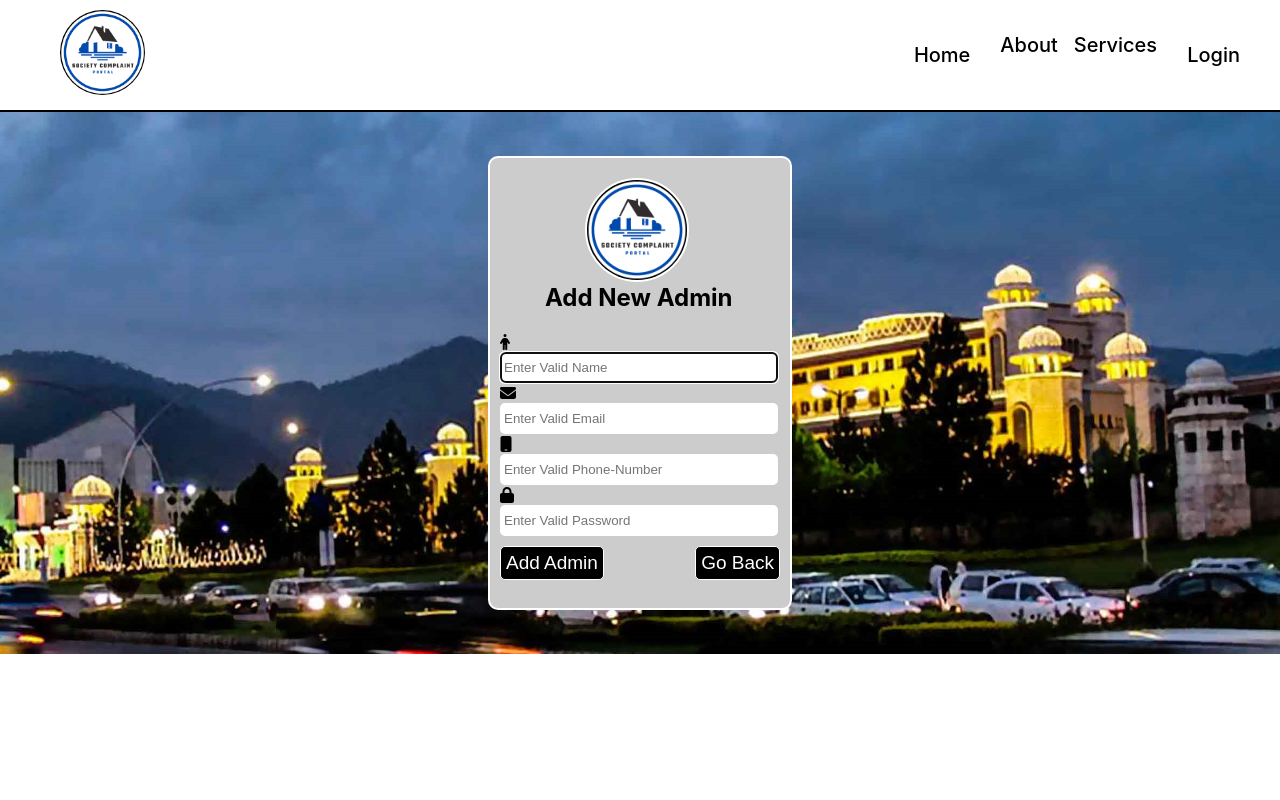
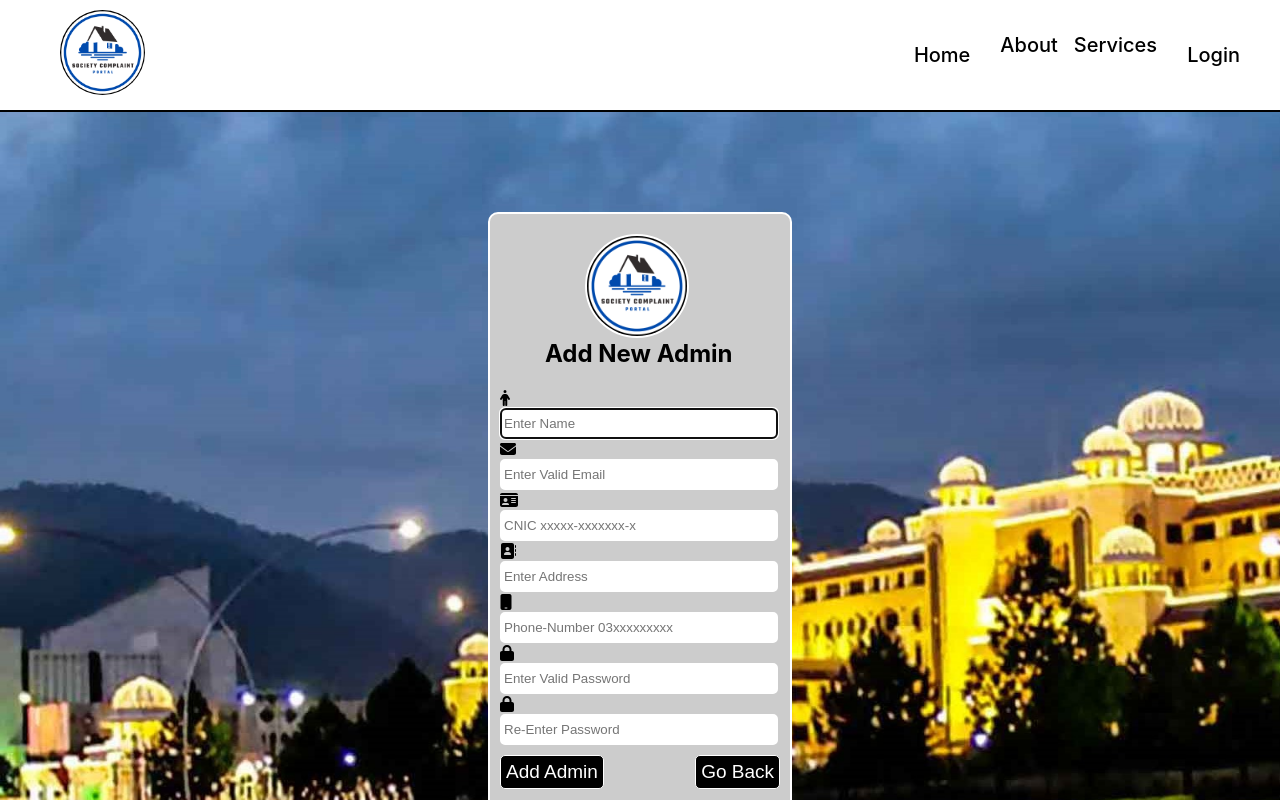
Before and after one commit to Bsef19m519/Society-Complaint-Portal-MERN-, a React (Create React App) app in the folder frontend/: page /add-admin in a window 1280 px wide. Shown: the top 800 px of the page. Built offline with nearby package versions, Linux system fonts and the light colour scheme.

Commit message:
Changes to admins fields

```diff
--- a/frontend/src/superAdmin/UpdateAdmin.css
+++ b/frontend/src/superAdmin/UpdateAdmin.css
@@ -1,7 +1,6 @@
 .SA-UpdateAdmin-containerdiv {
   display: flex;
   justify-content: center;
-  align-items: center;
   background-image: url("../components/Login/pmdu-bg1.jpg");
   background-repeat: no-repeat;
   background-size: cover;
@@ -11,7 +10,7 @@
   border: 2px solid white;
   border-radius: 10px;
   width: 300px;
-  height: 500px;
+  height: 600px;
   background-color: #cccccc;
   margin-top: 60px;
   margin-bottom: 40px;
--- a/frontend/src/superAdmin/addAdmin.css
+++ b/frontend/src/superAdmin/addAdmin.css
@@ -1,8 +1,7 @@
 .SA-addAdmin-container-div {
   display: flex;
   justify-content: center;
-  align-items: center;
-  height: 542px;
+  height: 842px;
   background-image: url("../components/Login/pmdu-bg1.jpg");
   background-repeat: no-repeat;
   background-size: cover;
@@ -12,8 +11,9 @@
   border: 2px solid white;
   border-radius: 10px;
   width: 300px;
-  height: 450px;
+  height: 600px;
   background-color: #cccccc;
+  margin-top: 100px;
 }
 .SA-Addadmin-loginIcon {
   margin-left: 95px;
--- a/frontend/src/superAdmin/addAdmin.js
+++ b/frontend/src/superAdmin/addAdmin.js
@@ -8,6 +8,8 @@ import { faEnvelope } from "@fortawesome/free-solid-svg-icons";
 import { faLock } from "@fortawesome/free-solid-svg-icons";
 import { faPerson } from "@fortawesome/free-solid-svg-icons";
 import { faMobile } from "@fortawesome/free-solid-svg-icons";
+import { faIdCard } from "@fortawesome/free-solid-svg-icons";
+import { faAddressBook } from "@fortawesome/free-solid-svg-icons";
 
 const AddAdmin = () => {
   let navigate = useNavigate();
@@ -15,17 +17,27 @@ const AddAdmin = () => {
     navigate("/super-adminfp");
   };
 
+  //creating ref for dom validation
   const nameRef = useRef(null);
   const passwordRef = useRef(null);
+  const cnfrmpasswordRef = useRef(null);
   const phoneRef = useRef(null);
+  const cnicRef = useRef(null);
+  const addressRef = useRef(null);
+  const emailRef = useRef(null);
 
+  //state management
   const [userInputs, setUserInputs] = useState({
     name: "",
     email: "",
     phone: "",
     password: "",
+    address: "",
+    CNIC: "",
   });
+  const [cPassword, setCpassword] = useState("");
 
+  //function handlers
   function nameHandler(event) {
     //name handler
     setUserInputs({
@@ -51,28 +63,82 @@ const AddAdmin = () => {
       password: event.target.value,
     });
   }
+  function CpasswordHandler(event) {
+    setCpassword(event.target.value);
+  }
+  function cnicHandler(event) {
+    setUserInputs({
+      ...userInputs,
+      CNIC: event.target.value,
+    });
+  }
+  function addressHandler(event) {
+    setUserInputs({
+      ...userInputs,
+      address: event.target.value,
+    });
+  }
 
+  //submithandler function
   function submitHandler(event) {
     event.preventDefault();
 
+    //client side validation
     if (nameRef.current.value.trim() === "") {
       alert("please fill the name field ");
+      return false;
+    } else if (emailRef.current.value.trim() === "") {
+      alert("email can not be empty");
+      return false;
+    } else if (
+      cnicRef.current.value.trim() === "" ||
+      cnicRef.current.value.length < 15
+    ) {
+      alert(
+        "CNIC can not be empty and must be of 15 length including special characters"
+      );
+      return false;
+    } else if (addressRef.current.value.trim() === "") {
+      alert("address field can not be empty");
       return false;
     } else if (phoneRef.current.value.length < 11) {
       alert("length must be atleast of 11 characters");
       return false;
+    } else if (passwordRef.current.value.trim() === "") {
+      alert("password can not be empty");
+      return false;
     } else if (passwordRef.current.value.length < 8) {
       alert("length must be atleast of 8 characters");
       return false;
+    } else if (passwordRef.current.value !== cnfrmpasswordRef.current.value) {
+      alert("password and confirm password must be same");
+      return false;
     }
 
-    console.log(userInputs);
+    //sending data to backend
+    fetch("http://localhost:3000/api/superadmin/admins", {
+      method: "POST",
+      headers: {
+        "Content-Type": "application/json",
+      },
+      body: JSON.stringify(userInputs),
+    })
+      .then((response) => response.json())
+      .then((data) => console.log(data))
+      .catch((error) => console.error(error));
+
+    // console.log(userInputs);
+    // console.log(cPassword);
+    //setting values to null after submit
     setUserInputs({
       name: "",
       email: "",
       phone: "",
       password: "",
+      CNIC: "",
+      address: "",
     });
+    setCpassword("");
   }
 
   return (
@@ -87,7 +153,7 @@ const AddAdmin = () => {
           ></FontAwesomeIcon>
           <br />
           <input
-            placeholder="Enter Valid Name"
+            placeholder="Enter Name"
             type="text"
             name="adminName"
             ref={nameRef}
@@ -105,9 +171,40 @@ const AddAdmin = () => {
           <input
             placeholder="Enter Valid Email"
             type="email"
+            ref={emailRef}
             name="adminEmail"
             value={userInputs.email}
             onChange={emailHandler}
+          />
+        </div>
+        <div className="SA-Addadmin-singlediv-container">
+          <FontAwesomeIcon
+            className="SA-AddAdmin-faicons"
+            icon={faIdCard}
+          ></FontAwesomeIcon>
+          <br />
+          <input
+            placeholder="CNIC xxxxx-xxxxxxx-x"
+            type="text"
+            name="adminCnic"
+            value={userInputs.CNIC}
+            ref={cnicRef}
+            onChange={cnicHandler}
+          />
+        </div>
+        <div className="SA-Addadmin-singlediv-container">
+          <FontAwesomeIcon
+            className="SA-AddAdmin-faicons"
+            icon={faAddressBook}
+          ></FontAwesomeIcon>
+          <br />
+          <input
+            placeholder="Enter Address"
+            type="text"
+            name="adminAddress"
+            value={userInputs.address}
+            ref={addressRef}
+            onChange={addressHandler}
           />
         </div>
         <div className="SA-Addadmin-singlediv-container">
@@ -117,7 +214,7 @@ const AddAdmin = () => {
           ></FontAwesomeIcon>
           <br />
           <input
-            placeholder="Enter Valid Phone-Number"
+            placeholder="Phone-Number 03xxxxxxxxx"
             type="number"
             ref={phoneRef}
             name="adminPhone"
@@ -140,6 +237,21 @@ const AddAdmin = () => {
             onChange={passwordHandler}
           />
         </div>
+        <div className="SA-Addadmin-singlediv-container">
+          <FontAwesomeIcon
+            className="SA-AddAdmin-faicons"
+            icon={faLock}
+          ></FontAwesomeIcon>
+          <br />
+          <input
+            placeholder="Re-Enter Password"
+            type="password"
+            ref={cnfrmpasswordRef}
+            name="confrmadminPassword"
+            value={cPassword}
+            onChange={CpasswordHandler}
+          />
+        </div>
         <div className="SA-Addadmin-singleButton-container">
           <ScreenBtn type="submit">Add Admin</ScreenBtn>
           <ScreenBtn type="button" onClick={sAdminHomePage}>
--- a/frontend/src/superAdmin/updateAdmin.js
+++ b/frontend/src/superAdmin/updateAdmin.js
@@ -9,6 +9,7 @@ import { faLock } from "@fortawesome/free-solid-svg-icons";
 import { faPerson } from "@fortawesome/free-solid-svg-icons";
 import { faMobile } from "@fortawesome/free-solid-svg-icons";
 import { faIdCard } from "@fortawesome/free-solid-svg-icons";
+import { faAddressBook } from "@fortawesome/free-solid-svg-icons";
 
 const UpdateAdmin = () => {
   let navigate = useNavigate();
@@ -20,6 +21,10 @@ const UpdateAdmin = () => {
   const passwordRef = useRef(null);
   const phoneRef = useRef(null);
   const IdRef = useRef(null);
+  const cnicRef = useRef(null);
+  const addressRef = useRef(null);
+  const cnfrmPasswordRef = useRef(null);
+  const emailRef = useRef(null);
 
   const [userInputs, setUserInputs] = useState({
     name: "",
@@ -27,7 +32,10 @@ const UpdateAdmin = () => {
     phone: "",
     password: "",
     ID: "",
+    CNIC: "",
+    address: "",
   });
+  const [cPassword, setCpassword] = useState("");
 
   function nameHandler(event) {
     setUserInputs({
@@ -59,27 +67,67 @@ const UpdateAdmin = () => {
       ID: event.target.value,
     });
   }
+  function CnicHandler(event) {
+    setUserInputs({
+      ...userInputs,
+      CNIC: event.target.value,
+    });
+  }
+  function addressHandler(event) {
+    setUserInputs({
+      ...userInputs,
+      address: event.target.value,
+    });
+  }
+  function cPasswordHandler(event) {
+    setCpassword(event.target.value);
+  }
+
   function submitHandler(event) {
     event.preventDefault();
 
     if (nameRef.current.value.trim() === "") {
       alert("please fill the name field ");
       return false;
+    } else if (emailRef.current.value.trim() === "") {
+      alert("email can not be empty");
+      return false;
+    } else if (
+      cnicRef.current.value.trim() === "" ||
+      cnicRef.current.value.length < 15
+    ) {
+      alert(
+        "CNIC can not be empty and must be of 15 length including special characters"
+      );
+      return false;
+    } else if (addressRef.current.value.trim() === "") {
+      alert("address field can not be empty");
+      return false;
     } else if (phoneRef.current.value.length < 11) {
       alert("length must be atleast of 11 characters");
+      return false;
+    } else if (passwordRef.current.value.trim() === "") {
+      alert("password field can not be empty");
       return false;
     } else if (passwordRef.current.value.length < 8) {
       alert("length must be atleast of 8 characters");
       return false;
+    } else if (passwordRef.current.value !== cnfrmPasswordRef.current.value) {
+      alert("password and confirm password must be same");
+      return false;
     }
 
     console.log(userInputs);
+    console.log(cPassword);
     setUserInputs({
       name: "",
       email: "",
       phone: "",
       password: "",
+      CNIC: "",
+      address: "",
     });
+    setCpassword("");
   }
 
   return (
@@ -134,12 +182,46 @@ const UpdateAdmin = () => {
             <br />
             <input
               placeholder="Enter Valid Email"
+              ref={emailRef}
               type="email"
               name="adminEmail"
               value={userInputs.email}
               onChange={emailHandler}
             />
           </div>
+
+          <div className="SA-Updateadmin-singlediv-container">
+            <FontAwesomeIcon
+              className="SA-UpdateAdmin-faicons"
+              icon={faIdCard}
+            ></FontAwesomeIcon>
+            <br />
+            <input
+              placeholder="CNIC xxxxx-xxxxxxx-x"
+              type="text"
+              name="adminCnic"
+              value={userInputs.CNIC}
+              ref={cnicRef}
+              onChange={CnicHandler}
+            />
+          </div>
+
+          <div className="SA-Updateadmin-singlediv-container">
+            <FontAwesomeIcon
+              className="SA-UpdateAdmin-faicons"
+              icon={faAddressBook}
+            ></FontAwesomeIcon>
+            <br />
+            <input
+              placeholder="Enter Address"
+              type="text"
+              name="adminAddress"
+              value={userInputs.address}
+              ref={addressRef}
+              onChange={addressHandler}
+            />
+          </div>
+
           <div className="SA-Updateadmin-singlediv-container">
             <FontAwesomeIcon
               className="SA-UpdateAdmin-faicons"
@@ -171,6 +253,21 @@ const UpdateAdmin = () => {
               onChange={passwordHandler}
             />
           </div>
+          <div className="SA-Updateadmin-singlediv-container">
+            <FontAwesomeIcon
+              className="SA-UpdateAdmin-faicons"
+              icon={faLock}
+            ></FontAwesomeIcon>
+            <br />
+            <input
+              placeholder="Re-Enter Password"
+              type="password"
+              ref={cnfrmPasswordRef}
+              name="confirm-Password"
+              value={cPassword}
+              onChange={cPasswordHandler}
+            />
+          </div>
           <div className="SA-Updateadmin-singleButton-container">
             <ScreenBtn type="submit">Update Admin</ScreenBtn>
             <ScreenBtn type="button" onClick={sAdminHomePage}>
```
